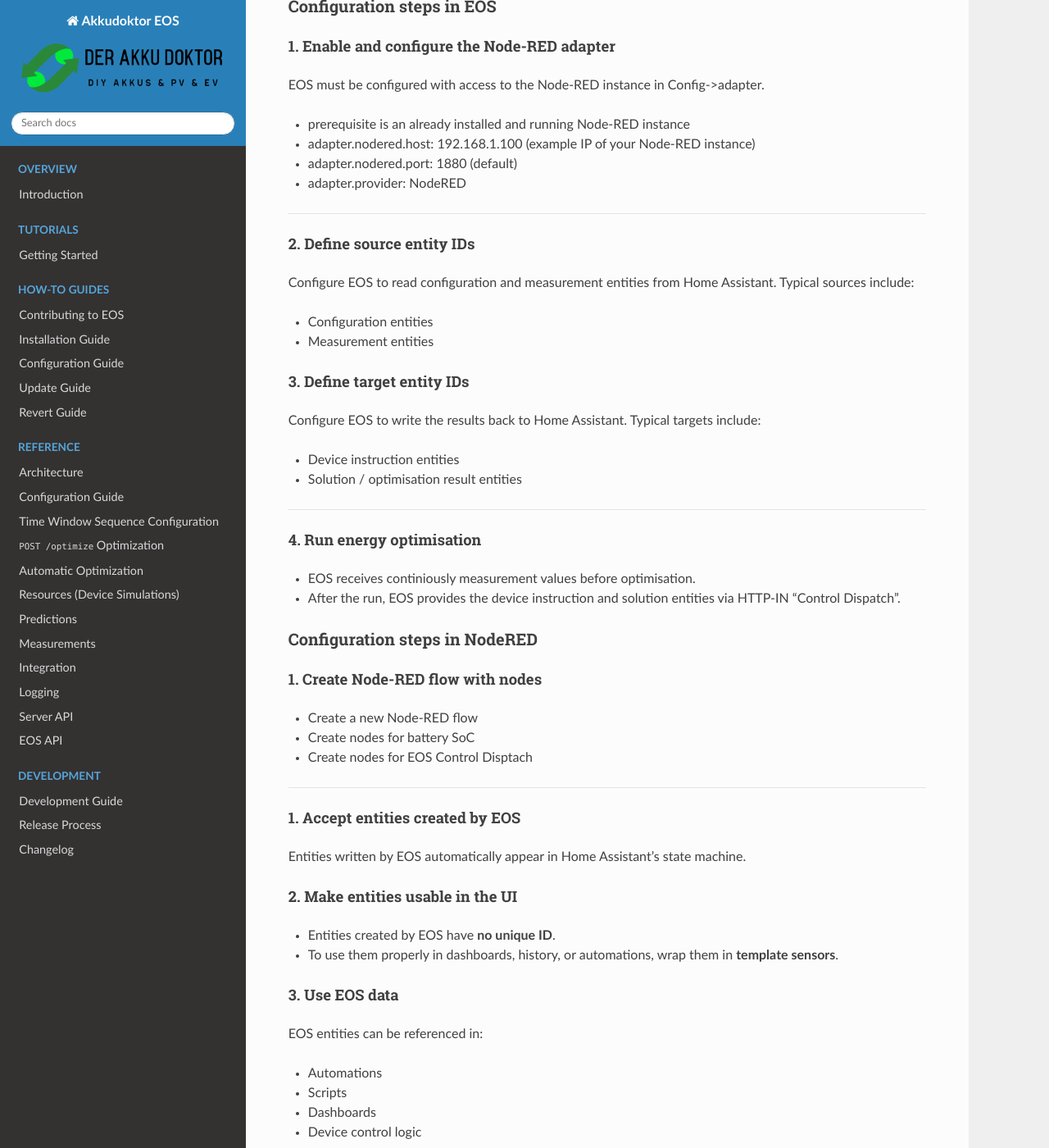
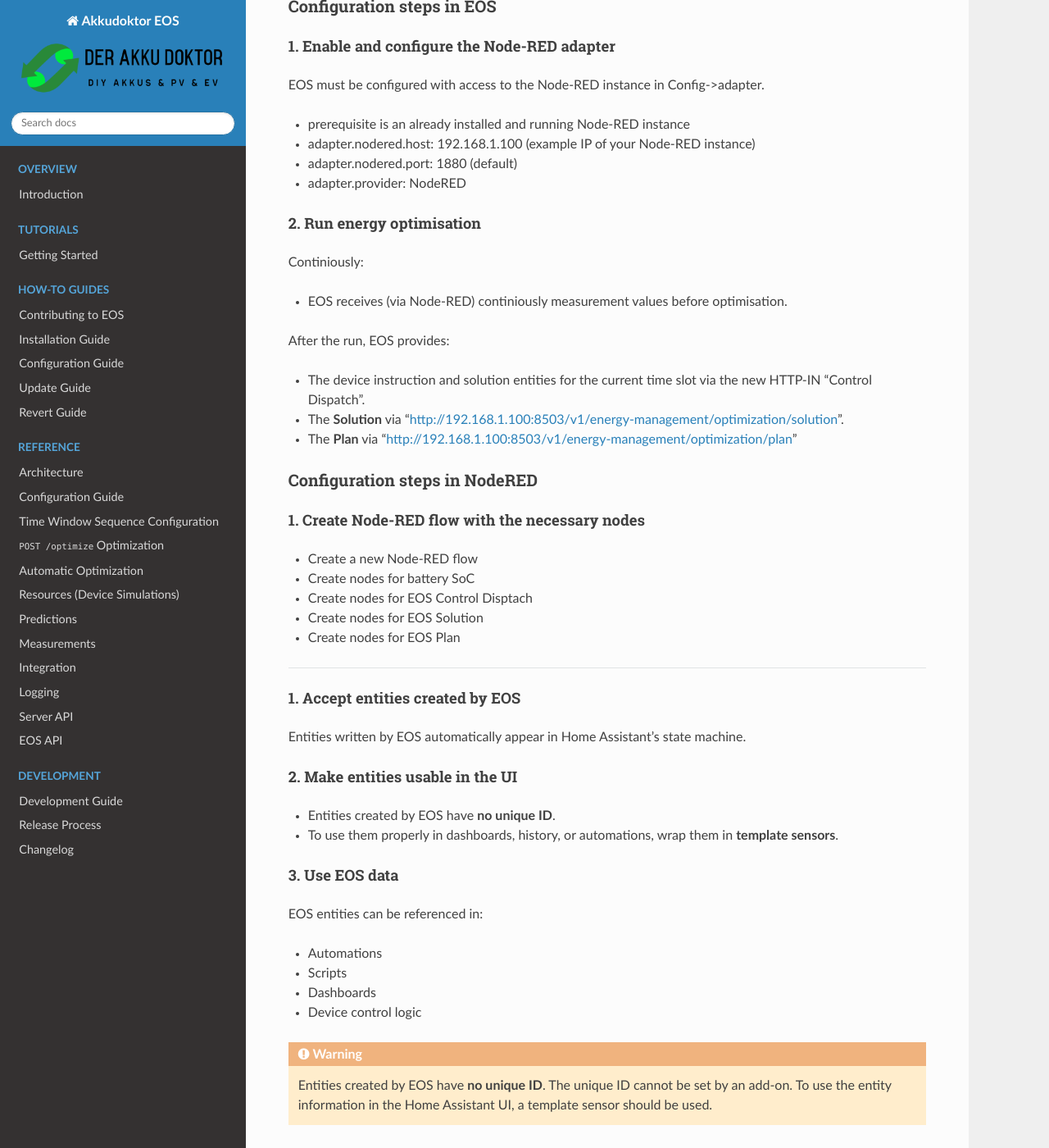
Before and after one commit to Akkudoktor-EOS/EOS, a Sphinx documentation site: the page built from docs/akkudoktoreos/adapter/adapternodered.md, in a window 1280 px wide and 1400 px high, scrolled down 896 px. Shown: the whole window at 82% size. Built offline with Sphinx 7.4.7 and the Read the Docs theme 3.1.0, drawn with Linux system fonts in a browser that asks for light colours.

Commit message:
Update adapternodered.md

```diff
--- a/docs/akkudoktoreos/adapter/adapternodered.md
+++ b/docs/akkudoktoreos/adapter/adapternodered.md
@@ -44,38 +44,25 @@
 * adapter.nodered.port: 1880 (default)
 * adapter.provider: NodeRED
 
--------------------------------------------------------------------------------------------------
+#### 2. Run energy optimisation
 
-#### 2. Define source entity IDs
+Continiously:
+* EOS receives (via Node-RED) continiously measurement values before optimisation.
 
-Configure EOS to read configuration and measurement entities from Home Assistant.
-Typical sources include:
-
-* Configuration entities
-* Measurement entities
-
-#### 3. Define target entity IDs
-
-Configure EOS to write the results back to Home Assistant.
-Typical targets include:
-
-* Device instruction entities
-* Solution / optimisation result entities
-
--------------------------------------------------------------------------------------------------
-
-#### 4. Run energy optimisation
-
-* EOS receives continiously measurement values before optimisation.
-* After the run, EOS provides the device instruction and solution entities via HTTP-IN "Control Dispatch".
+After the run, EOS provides:
+* The device instruction and solution entities for the current time slot via the new HTTP-IN "Control Dispatch".
+* The **Solution** via "http://192.168.1.100:8503/v1/energy-management/optimization/solution".
+* The **Plan** via "http://192.168.1.100:8503/v1/energy-management/optimization/plan"
 
 ### Configuration steps in NodeRED
 
-#### 1. Create Node-RED flow with nodes
+#### 1. Create Node-RED flow with the necessary nodes
 
 * Create a new Node-RED flow
 * Create nodes for battery SoC
 * Create nodes for EOS Control Disptach
+* Create nodes for EOS Solution
+* Create nodes for EOS Plan
 
 -------------------------------------------------------------------------------------------------
 
```
